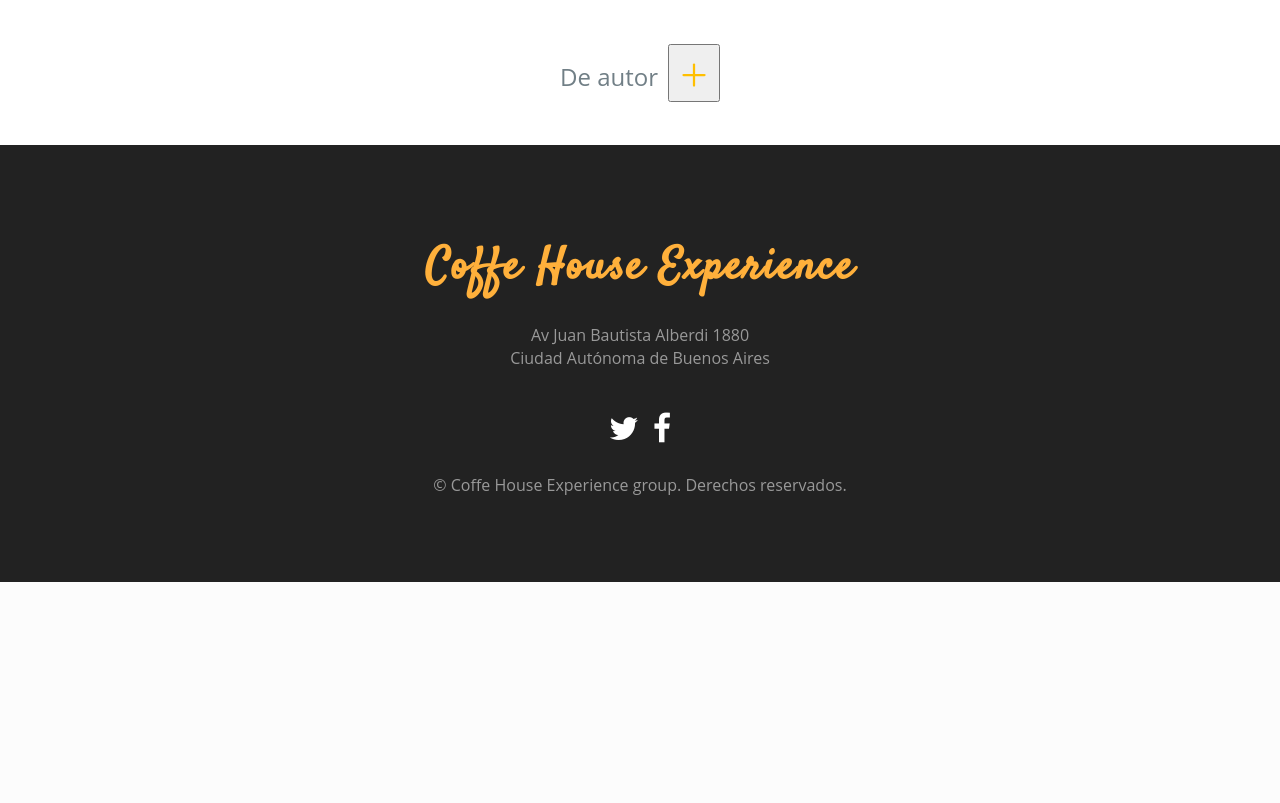
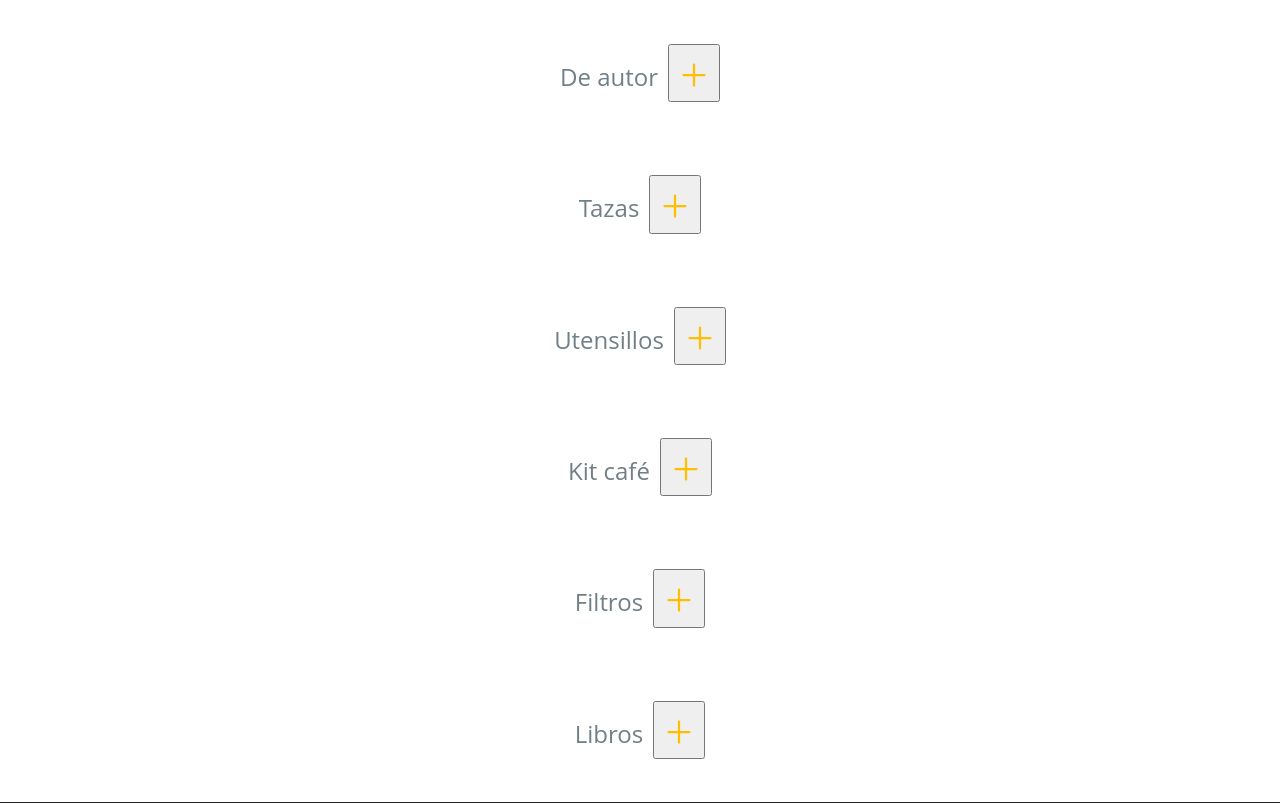
Before and after one commit to AlexisMaubert/CoffeeHouseExperience, a PHP site: page /CoffeeHouseExperience/vistas/admin.php in a window 1280 px wide. Shown: the part 1787-2590 px from the top of the page. Before the commit the page ends 2369 px from the top, so only its background shows below. Run offline with PHP 8.4, Linux system fonts and the light colour scheme; data that the repository does not hold is empty; some libraries are stand-ins or nearby versions; some web fonts are replaced.

Commit message:
se agregaron los tipos de la categoria souvenirs

```diff
--- a/modelos/Producto.php
+++ b/modelos/Producto.php
@@ -4,7 +4,7 @@ require_once('ModeloPadre.php');
 
 class Producto extends ModeloPadre
 {
-    public static $categorias = ['Cafes','Aguas','Jugos','Gaseosas','Lacteos','Tostadas','Facturas','Tortas','De autor'];
+    public static $categorias = ['Cafes','Aguas','Jugos','Gaseosas','Lacteos','Tostadas','Facturas','Tortas','De autor','Tazas','Utensillos','Kit café','Filtros','Libros'];
 
     public function __construct()
     {
```
